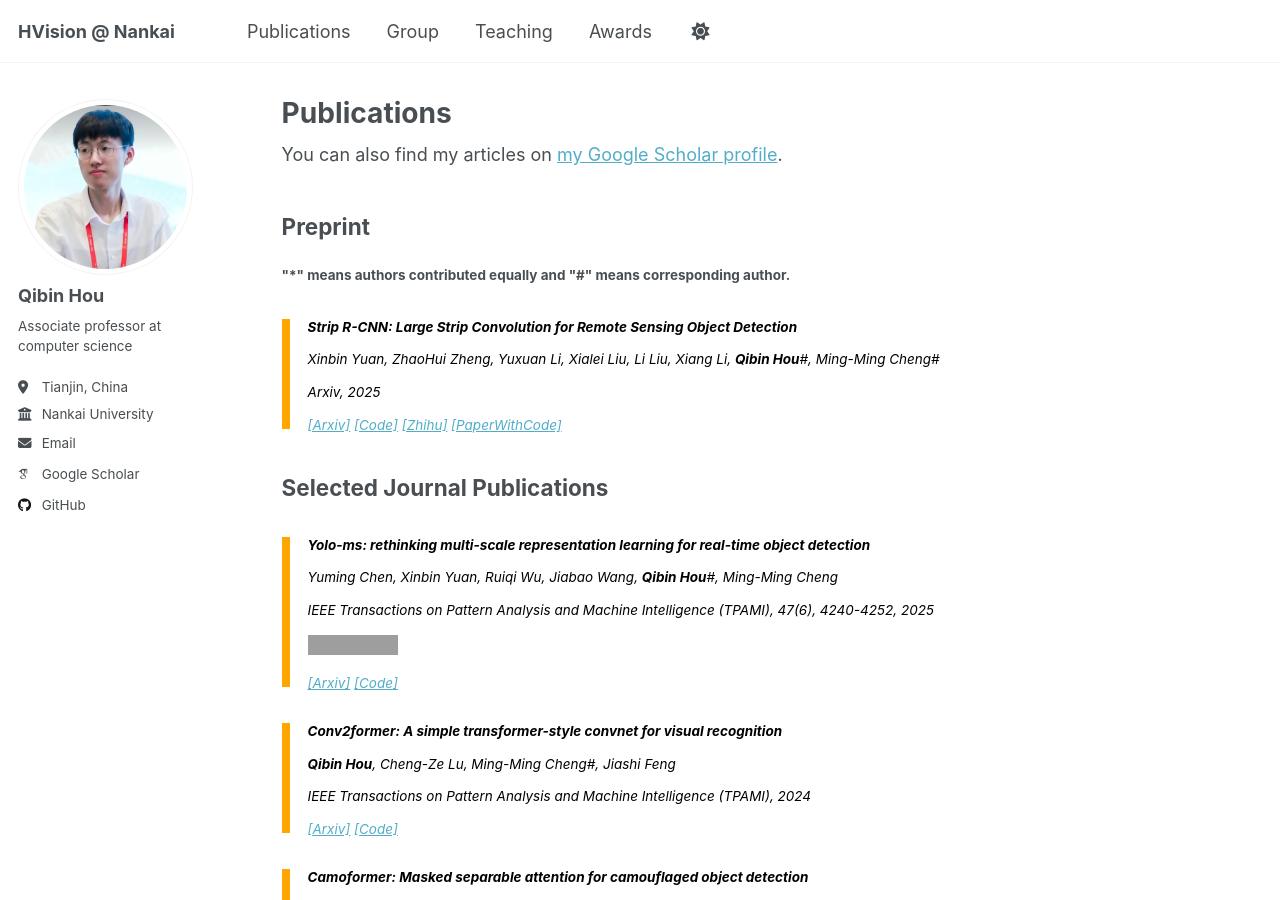
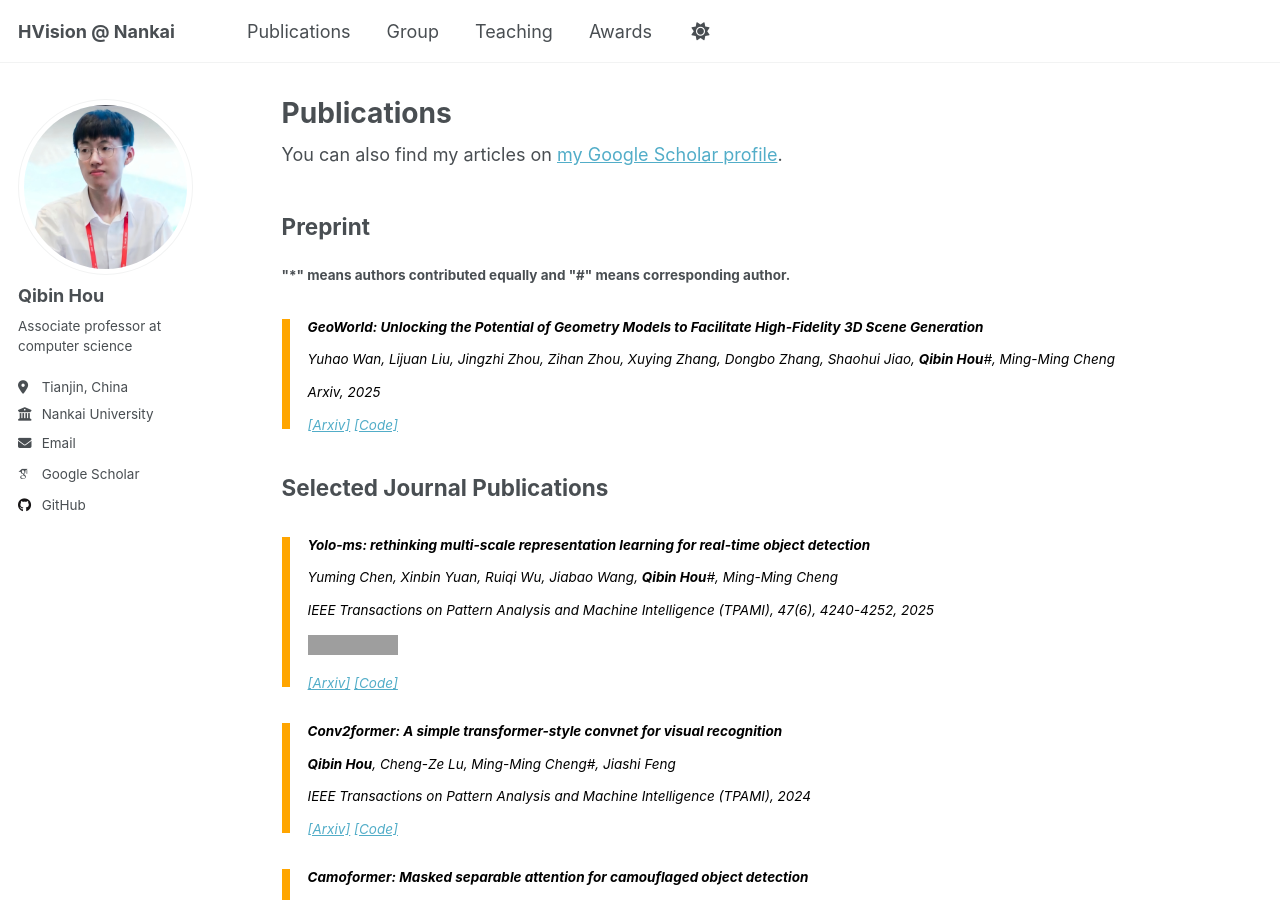
Before and after one commit to houqb/houqb.github.io, a Jekyll site: the page built from _pages/publications.html, in a window 1280 px wide and 900 px high. Built offline with Jekyll 4.4.1, drawn with Linux system fonts in a browser that asks for light colours; some web fonts are replaced; grey boxes are pictures that could not be loaded.

Commit message:
Update publications.html

```diff
--- a/_pages/publications.html
+++ b/_pages/publications.html
@@ -14,10 +14,10 @@ author_profile: true
 <h4>"*" means authors contributed equally and "#" means corresponding author.</h4>
 
 <blockquote style="color: black;  border-width: 8px; border-color: orange">
-  <h4>Strip R-CNN: Large Strip Convolution for Remote Sensing Object Detection</h4>
-  <sub><p style="line-height:15px">Xinbin Yuan, ZhaoHui Zheng, Yuxuan Li, Xialei Liu, Li Liu, Xiang Li, <b>Qibin Hou</b>#, Ming-Ming Cheng#</p>
+  <h4>GeoWorld: Unlocking the Potential of Geometry Models to Facilitate High-Fidelity 3D Scene Generation</h4>
+  <sub><p style="line-height:15px"> Yuhao Wan, Lijuan Liu, Jingzhi Zhou, Zihan Zhou, Xuying Zhang, Dongbo Zhang, Shaohui Jiao, <b>Qibin Hou</b>#, Ming-Ming Cheng</p>
   <p style="line-height:15px">Arxiv, 2025</p>
-  <p style="line-height:15px"> <a href="https://arxiv.org/pdf/2501.03775?">[Arxiv]</a> <a href="https://github.com/HVision-NKU/Strip-R-CNN" class="redlink">[Code]</a> <a href="https://zhuanlan.zhihu.com/p/17342348259">[Zhihu]</a> <a href="https://paperswithcode.com/sota/object-detection-in-aerial-images-on-dota-1?p=strip-r-cnn-large-strip-convolution-for">[PaperWithCode]</a></p>
+  <p style="line-height:15px"> <a href="https://arxiv.org/pdf/2511.23191">[Arxiv]</a> <a href="https://peaes.github.io/GeoWorld/" class="redlink">[Code]</a></p>
   </sub>
 </blockquote>
 
```
